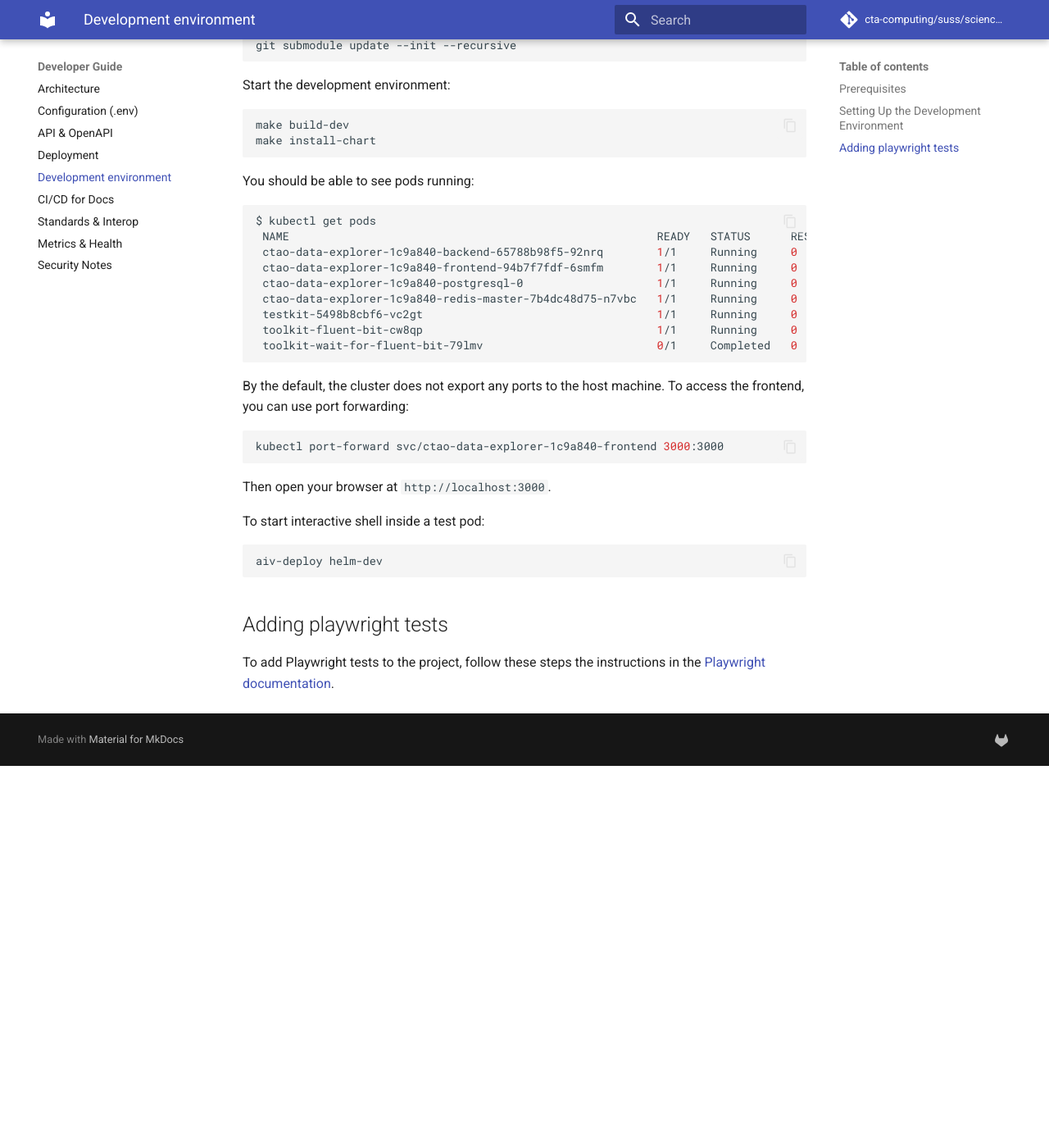
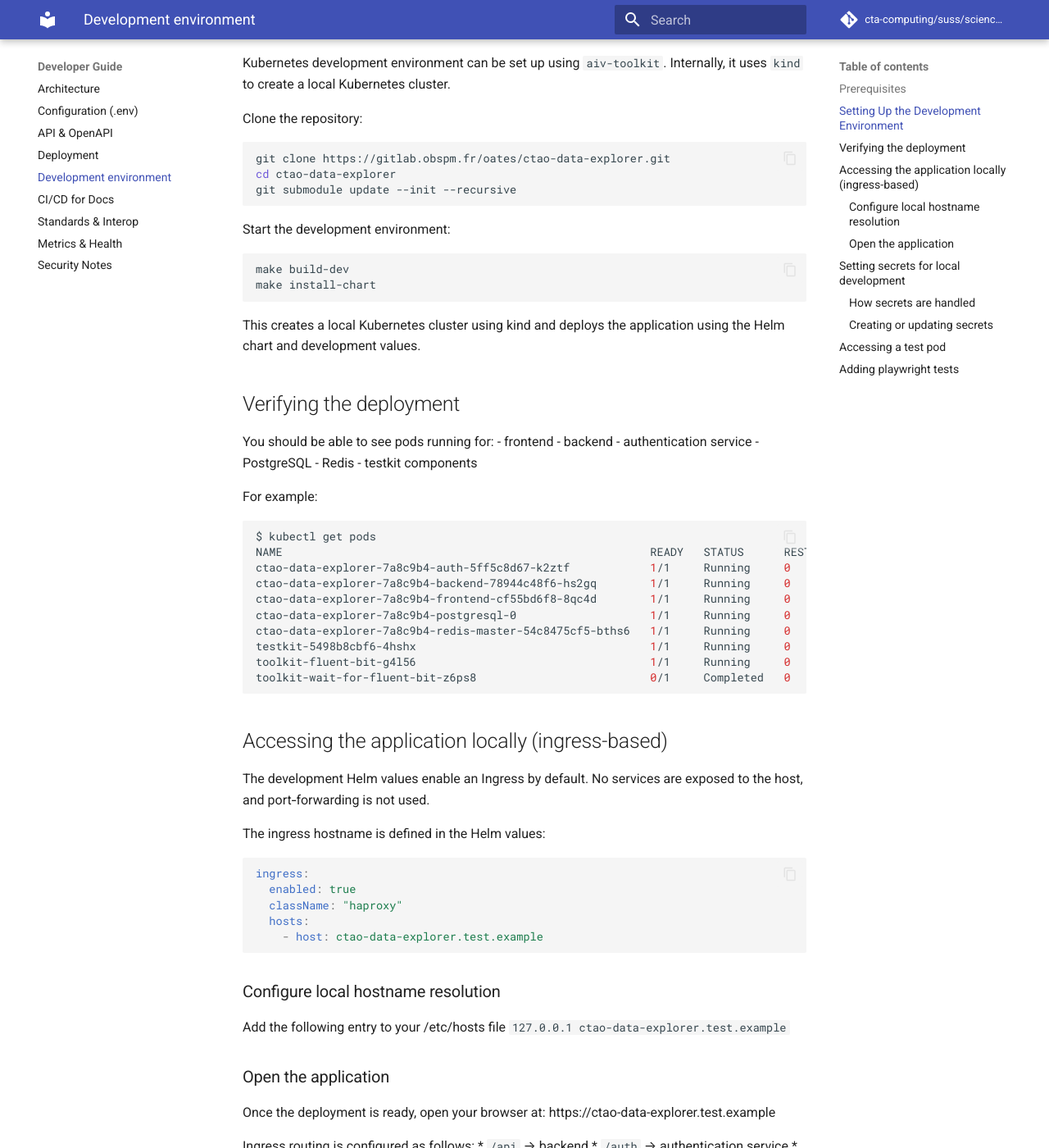
Before and after one commit to aopy/ctao-data-explorer, an MkDocs documentation site: the page built from docs/developer-guide/devenv.md, in a window 1280 px wide and 1400 px high, scrolled down 638 px. Shown: the whole window at 82% size. Built offline with MkDocs 1.6.1 and Material for MkDocs 9.7.7, drawn with Linux system fonts in a browser that asks for light colours; before the commit the page ends 1572 px from its top, so only the background shows below that; some of the changed text lies outside the part shown.

Commit message:
update development environment page

````diff
--- a/docs/developer-guide/devenv.md
+++ b/docs/developer-guide/devenv.md
@@ -1,14 +1,22 @@
 # Development Environment Setup
 
-This guide provides instructions for setting up a development environment for the CTAO Data Explorer project.
+This guide describes how to use the aiv‑toolkit to deploy a local Kubernetes development environment for the CTAO Data Explorer project.
+
+The local setup closely mirrors staging and production:
+- The application runs on Kubernetes (kind cluster)
+- Access is provided exclusively via Ingress
 
 ## Prerequisites
 
-`docker` or `podman` installed on your machine.
+The only required prerequisite is:
+
+- Docker
+
+All other tools required to run the development environment are managed automatically by the aiv-toolkit.
 
 ## Setting Up the Development Environment
 
-Kubernetes development environment can be setup using `aiv-toolkit`. Internally, it uses `kind` to create a local Kubernetes cluster.
+Kubernetes development environment can be set up using `aiv-toolkit`. Internally, it uses `kind` to create a local Kubernetes cluster.
 
 Clone the repository:
 
@@ -25,35 +33,98 @@ Start the development environment:
    make install-chart
    ```
 
-You should be able to see pods running:
+This creates a local Kubernetes cluster using kind and deploys the application using the Helm chart and development values.
+
+## Verifying the deployment
+
+You should be able to see pods running for:
+- frontend
+- backend
+- authentication service
+- PostgreSQL
+- Redis
+- testkit components
+
+For example:
 
    ```bash
    $ kubectl get pods
-    NAME                                                       READY   STATUS      RESTARTS   AGE
-    ctao-data-explorer-1c9a840-backend-65788b98f5-92nrq        1/1     Running     0          173m
-    ctao-data-explorer-1c9a840-frontend-94b7f7fdf-6smfm        1/1     Running     0          101m
-    ctao-data-explorer-1c9a840-postgresql-0                    1/1     Running     0          173m
-    ctao-data-explorer-1c9a840-redis-master-7b4dc48d75-n7vbc   1/1     Running     0          173m
-    testkit-5498b8cbf6-vc2gt                                   1/1     Running     0          174m
-    toolkit-fluent-bit-cw8qp                                   1/1     Running     0          174m
-    toolkit-wait-for-fluent-bit-79lmv                          0/1     Completed   0          174m
+   NAME                                                       READY   STATUS      RESTARTS   AGE
+   ctao-data-explorer-7a8c9b4-auth-5ff5c8d67-k2ztf            1/1     Running     0          20h
+   ctao-data-explorer-7a8c9b4-backend-78944c48f6-hs2gq        1/1     Running     0          24h
+   ctao-data-explorer-7a8c9b4-frontend-cf55bd6f8-8qc4d        1/1     Running     0          2d1h
+   ctao-data-explorer-7a8c9b4-postgresql-0                    1/1     Running     0          2d1h
+   ctao-data-explorer-7a8c9b4-redis-master-54c8475cf5-bths6   1/1     Running     0          2d1h
+   testkit-5498b8cbf6-4hshx                                   1/1     Running     0          2d1h
+   toolkit-fluent-bit-g4l56                                   1/1     Running     0          2d1h
+   toolkit-wait-for-fluent-bit-z6ps8                          0/1     Completed   0          20h
    ```
 
-By the default, the cluster does not export any ports to the host machine. To access the frontend, you can use port forwarding:
+## Accessing the application locally (ingress-based)
 
-   ```bash
-   kubectl port-forward svc/ctao-data-explorer-1c9a840-frontend 3000:3000
-   ```
+The development Helm values enable an Ingress by default.
+No services are exposed to the host, and port‑forwarding is not used.
 
-Then open your browser at `http://localhost:3000`.
+The ingress hostname is defined in the Helm values:
 
-To start interactive shell inside a test pod:
+```YAML
+ingress:
+  enabled: true
+  className: "haproxy"
+  hosts:
+    - host: ctao-data-explorer.test.example
+```
+
+### Configure local hostname resolution
+
+Add the following entry to your /etc/hosts file `127.0.0.1 ctao-data-explorer.test.example`
+
+### Open the application
+
+Once the deployment is ready, open your browser at: https://ctao-data-explorer.test.example
+
+Ingress routing is configured as follows:
+* `/api` → backend
+* `/auth` → authentication service
+* `/` → frontend
+
+This is the same routing model used in staging and production environments.
+
+
+## Setting secrets for local development
+Some components (for example authentication or external integrations) require secrets.
+
+### How secrets are handled
+* Development defaults are provided via Helm values for non‑sensitive settings
+* Sensitive values must be provided via Kubernetes Secrets
+* Secrets are not committed to the repository
+
+### Creating or updating secrets
+Secrets can be created manually using kubectl, for example:
+
+```
+kubectl create secret generic backend-secrets \
+  --from-literal=CLIENT_ID=example \
+  --from-literal=CLIENT_SECRET=exampleShow
+```
+
+If a secret already exists, update it using:
+Shellkubectl edit secret backend-secretsShow more lines
+The Helm chart supports consuming secrets via envFrom or secretRef, as defined in the values file.
+
+⚠️ Never commit real credentials or secret values to Git.
+
+
+## Accessing a test pod
+
+To start an interactive shell inside a test pod:
 
    ```bash
    aiv-deploy helm-dev
    ```
 
+This is useful for debugging, inspecting logs, or running commands inside the cluster.
 
 ## Adding playwright tests
 
-To add Playwright tests to the project, follow these steps the instructions in the [Playwright documentation](https://playwright.dev/python/docs/codegen).
+To add Playwright tests to the project, follow the instructions in the [Playwright documentation](https://playwright.dev/python/docs/codegen).
````
